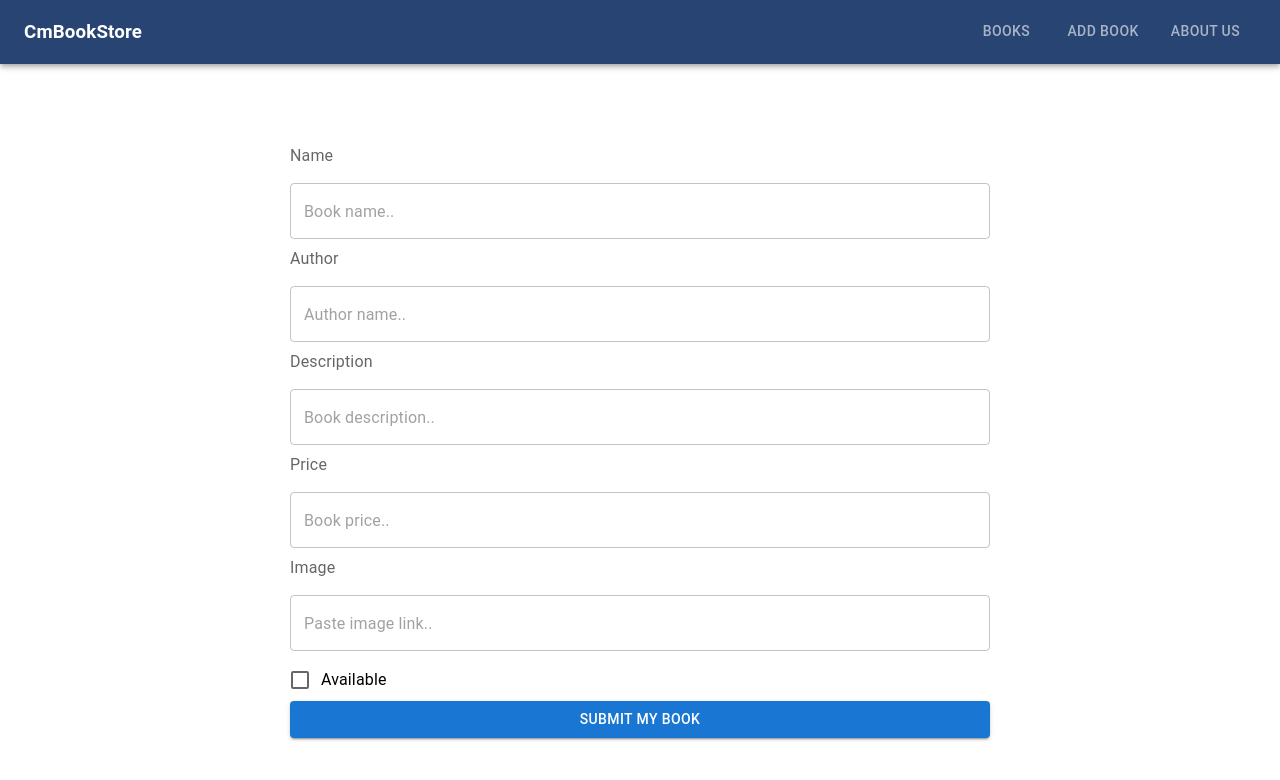
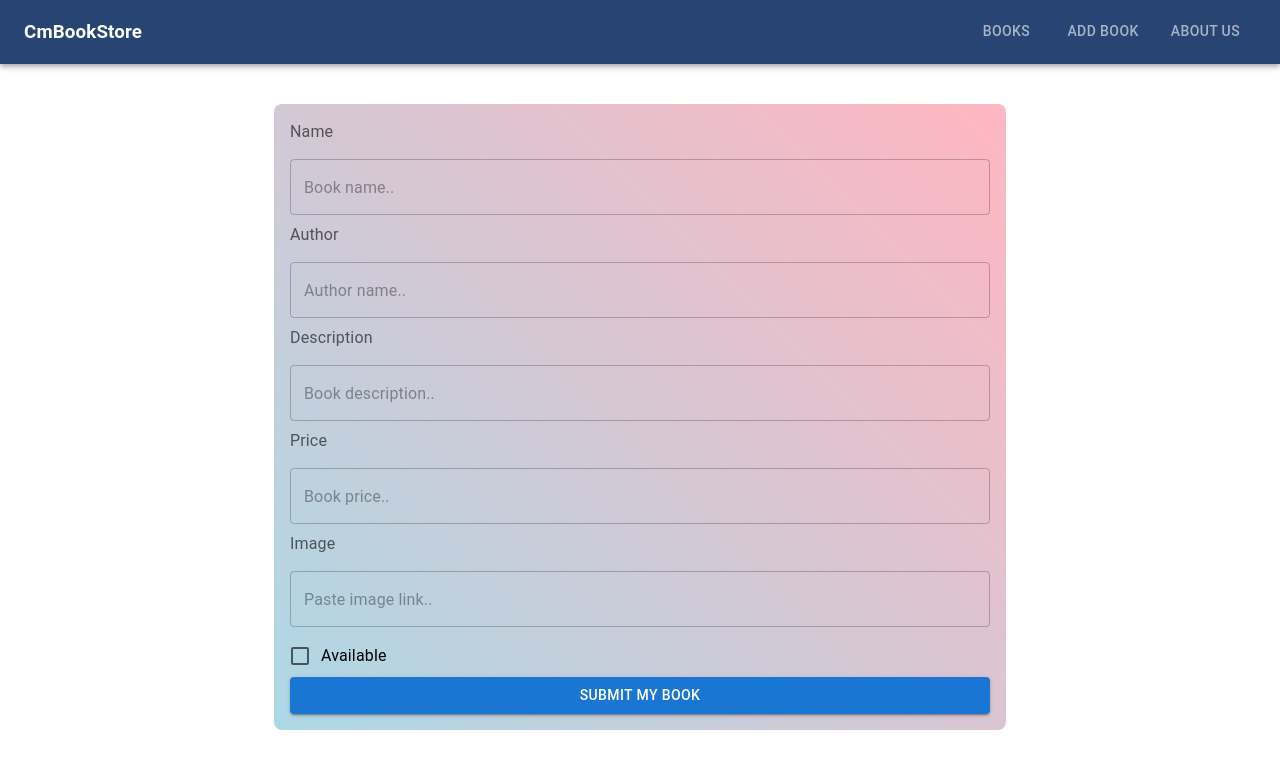
Before and after one commit to thekalyan001/CmBookStore, a React (Create React App) app in the folder CmFront/: page /add in a window 1280 px wide. Shown: the top 780 px of the page. Built offline with nearby package versions, Linux system fonts and the light colour scheme.

Commit message:
added gradient

```diff
--- a/CmFront/src/components/AddBook.js
+++ b/CmFront/src/components/AddBook.js
@@ -65,7 +65,13 @@ const AddBook = () => {
         alignSelf="center"
         marginLeft={"auto"}
         marginRight="auto"
-        marginTop={10}
+        marginTop={5}
+        sx={{
+          background: "linear-gradient(45deg, #ADD8E6, #FFB6C1)", // Add a gradient background, // Set a background color
+          boxShadow: 3, // Add a shadow
+          borderRadius:2, // Optional: Add rounded corners
+          padding: 2, // Optional: Add padding
+        }}
       >
         <FormLabel>Name</FormLabel>
         <TextField
```
